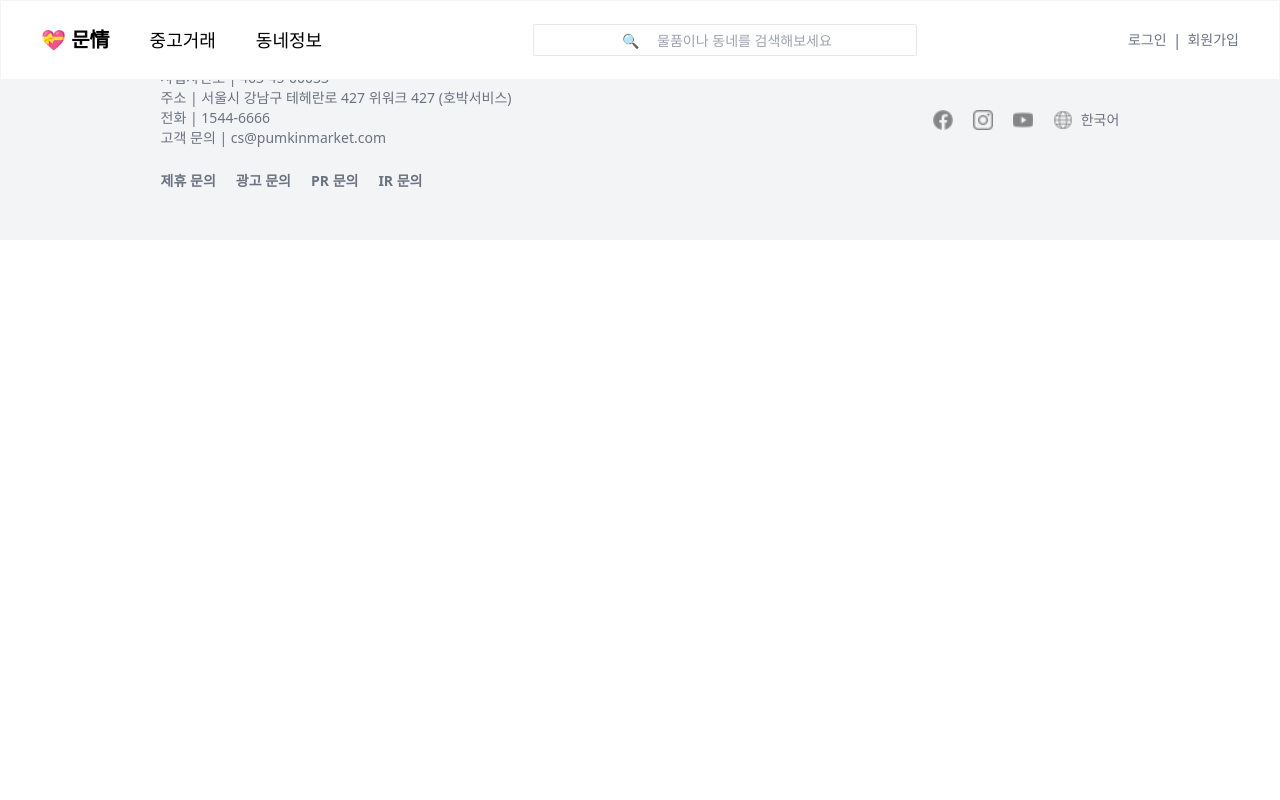
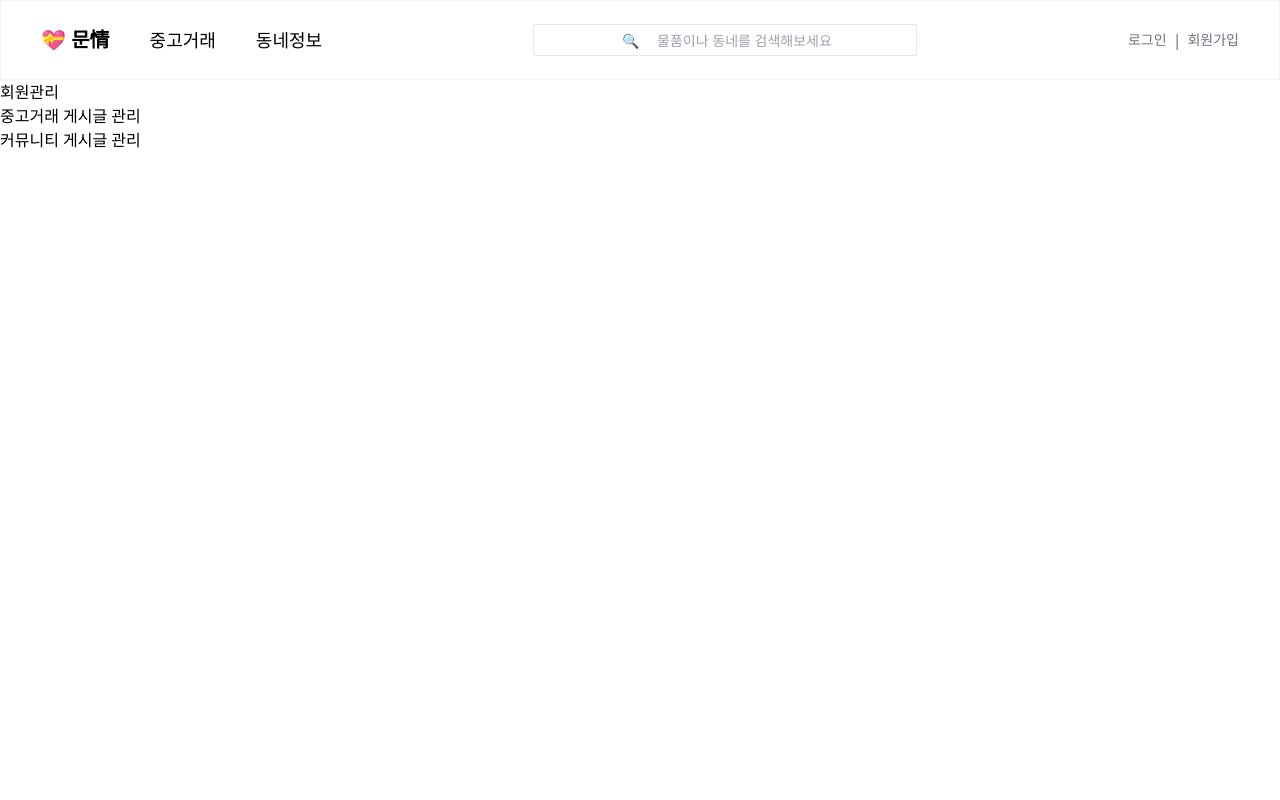
Before and after one commit to wecode-42th-danggen/wecode-42th-danggen-project, a React (Create React App) app in the folder frontend/pumpkinmarket/: page /admin in a window 1280 px wide. Shown: the top 800 px of the page. Built offline with nearby package versions, Linux system fonts and the light colour scheme; no server answers.

Commit message:
Add:라우터추가

```diff
--- a/frontend/pumpkinmarket/src/Router.js
+++ b/frontend/pumpkinmarket/src/Router.js
@@ -13,6 +13,7 @@ import Posting from './pages/Posting/Posting';
 import Product from './pages/Product/Product';
 import ProductList from './pages/ProductList/ProductList';
 import SignUp from './pages/SignUp/SignUp';
+import AdminProject from './pages/AdminProject/AdminProject';
 
 const Router = () => {
   return (
@@ -30,6 +31,7 @@ const Router = () => {
         <Route path="/neighborinfo" element={<NeighborInfo />} />
         <Route path="/neighborinfo-list" element={<NeighborInfoList />} />
         <Route path="/neighborinfo-posting" element={<NeighborInfoPosting />} />
+        <Route path="/admin" element={<AdminProject />} />
       </Routes>
       <Footer />
     </BrowserRouter>
--- a/frontend/pumpkinmarket/src/pages/AdminProject/AdminProject.js
+++ b/frontend/pumpkinmarket/src/pages/AdminProject/AdminProject.js
@@ -1,5 +1,13 @@
 import React from 'react';
 
 export default function AdminProject() {
-  return <></>;
+  return (
+    <div className="pt-20 h-screen">
+      <ul>
+        <li>회원관리</li>
+        <li>중고거래 게시글 관리</li>
+        <li>커뮤니티 게시글 관리</li>
+      </ul>
+    </div>
+  );
 }
```
